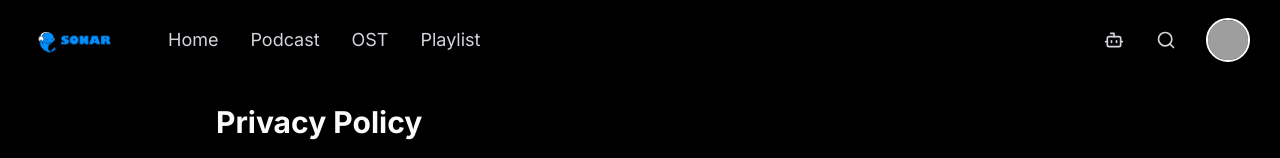
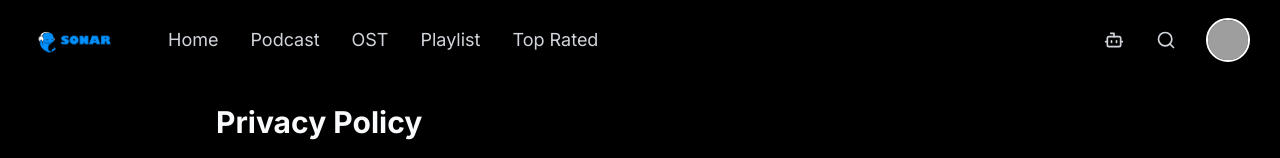
Before and after one commit to JayBao2604/sonar_soflix, a Next.js app: page /home/policy in a window 1280 px wide. Shown: the top 158 px of the page. Built offline with nearby package versions, Linux system fonts and the light colour scheme; no server answers; grey boxes are pictures that could not be loaded.

Commit message:
add middleware + toprated

```diff
--- a/app/components/NavBar.tsx
+++ b/app/components/NavBar.tsx
@@ -19,7 +19,7 @@ const links: linkProps[] = [
   { name: "Podcast", href: "/home/podcast" },
   { name: "OST", href: "/home/ost" },
   { name: "Playlist", href: "/home/playlist" },
-  //{ name: "Top Rated", href: "/home/top-rated" },
+  { name: "Top Rated", href: "/home/top-rated" },
 ];
 
 export default function Navbar() {
--- a/middleware.ts
+++ b/middleware.ts
@@ -21,7 +21,7 @@ export default auth((req) => {
     //console.log(nextUrl.pathname, isApiAuthRoute, isPublicRoute, isAuthRoute, isLoggedIn);
     if(isApiAuthRoute) {
         return; }
-    /*if(isAuthRoute) {
+    if(isAuthRoute) {
         if(isLoggedIn) {
             return Response.redirect(new URL(DEFAULT_LOGIN_REDIRECT, nextUrl));
         }
@@ -30,7 +30,7 @@ export default auth((req) => {
 
     if(!isLoggedIn && !isPublicRoute) {
         return Response.redirect(new URL("/login", nextUrl));
-    }*/
+    }
 
     return;
 })
```
